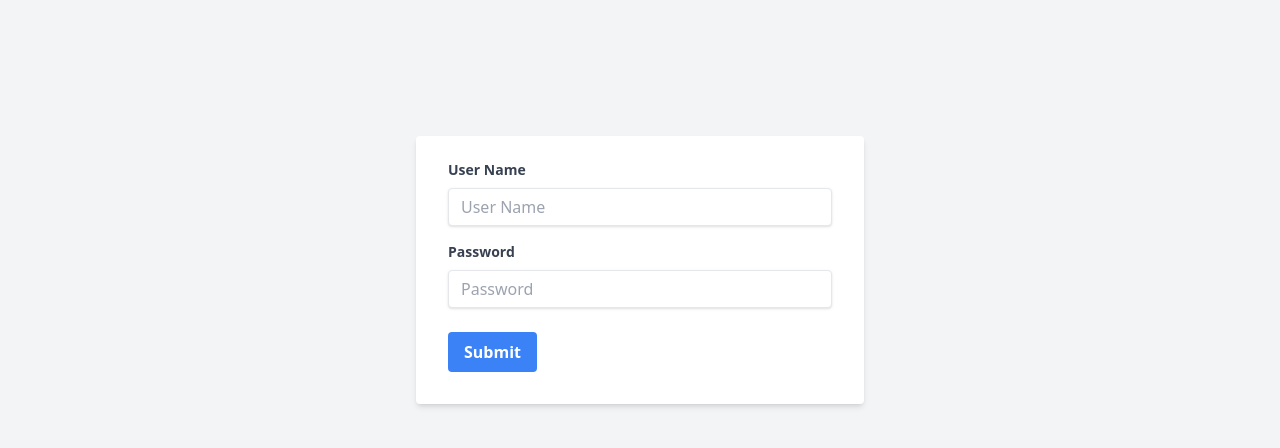
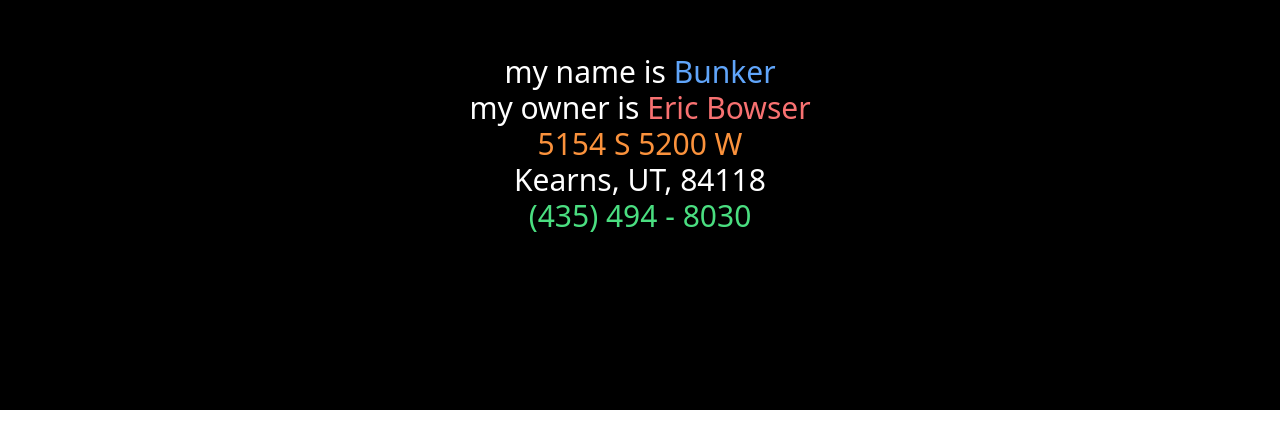
Before and after one commit to ericbowser/LaserTags, a React app: page /login in a window 1280 px wide. Shown: the part 122-570 px from the top of the page. Built offline with nearby package versions, Linux system fonts and the light colour scheme.

Commit message:
POC linking

```diff
--- a/public/index.html
+++ b/public/index.html
@@ -10,6 +10,8 @@
     <script defer="defer" src="bundle.js"></script>
 </head>
 <body>
-<div id="root"></div>
+<div id="root">
+
+</div>
 </body>
 </html>
--- a/src/api/tagApi.js
+++ b/src/api/tagApi.js
@@ -9,4 +9,13 @@ const saveTagInformation = (body = {}) => {
        })
 }
 
-export default saveTagInformation;
+const checkUser = (credentials = {}) => {
+    console.log('Logging in', credentials);
+    return axios.post('http://localhost:32636/login', credentials)
+        .then(res => {
+            console.log('response: ', res.data);
+            return res.data;
+        })
+}
+
+export {saveTagInformation, checkUser};
--- a/src/components/Login.js
+++ b/src/components/Login.js
@@ -1,17 +1,27 @@
 import React, {useEffect, useState} from 'react';
+import {checkUser} from '../api/tagApi';
 
-function Login() {
-    const [username, setUsername] = useState('');
-    const [password, setPassword] = useState('');
+const Login = () => {
+    const [username, setUsername] = useState(null);
+    const [password, setPassword] = useState(null);
 
     useEffect(() => {
+
     }, [username, password]);
 
     const handleSubmit = (e) => {
+        console.log(username)
+        console.log(password)
         e.preventDefault();
-        // Handle the login logic here
-        console.log('Username:', username);
-        console.log('Password:', password);
+        const credentials = {
+            username,
+            password
+        }
+        return checkUser(credentials)
+            .then(res => {
+                console.log(res)
+                return res.data;
+            })
     };
 
     return (
--- a/src/components/Qrcode.js
+++ b/src/components/Qrcode.js
@@ -1,6 +1,6 @@
 import QRCode from 'qrcode.react';
 import React, {useEffect, useState} from 'react';
-import saveTagInformation from '../api/tagApi';
+import {saveTagInformation} from '../api/tagApi';
 
 const QrcodeData = ({formData}) => {
     // TODO - get login userid and password to use as unique url
@@ -30,7 +30,7 @@ const QrcodeData = ({formData}) => {
                 });*/
             if(url) {
                 console.log('returned url: ', url);
-                setSavedUrl('http://localhost:');
+                setSavedUrl('http://localhost:31666/1');
             }
         } catch (error) {
             console.log(error);
--- a/src/index.js
+++ b/src/index.js
@@ -31,4 +31,16 @@ const router = createBrowserRouter([
 ])
 
 createRoot(document.getElementById('root') )
-    .render(<RouterProvider router={router} />);
+    .render(
+        <div className={'container-lg text-3xl font-sans items-center text-center justify-normal bg-black text-white p-44'}>
+            <h3>my name is <span className={'text-blue-400'}>Bunker</span></h3>
+            <h3>my owner is <span className={'text-red-400'}>Eric Bowser</span></h3>
+            <h3 className={'text-orange-400'}>5154 S 5200 W</h3>
+            <h3>Kearns, UT, 84118</h3>
+            <h3 className={'text-green-400 bolder'}>(435) 494 - 8030</h3>
+        </div>
+/*
+<RouterProvider router={router}/>
+*/
+)
+;
--- a/src/output.css
+++ b/src/output.css
@@ -640,8 +640,16 @@ video {
   position: relative;
 }
 
+.mb-2 {
+  margin-bottom: 0.5rem;
+}
+
 .mb-4 {
   margin-bottom: 1rem;
+}
+
+.mb-6 {
+  margin-bottom: 1.5rem;
 }
 
 .mb-8 {
@@ -658,14 +666,6 @@ video {
 
 .mt-8 {
   margin-top: 2rem;
-}
-
-.mb-2 {
-  margin-bottom: 0.5rem;
-}
-
-.mb-6 {
-  margin-bottom: 1.5rem;
 }
 
 .block {
@@ -708,10 +708,6 @@ video {
   max-width: 28rem;
 }
 
-.max-w-lg {
-  max-width: 32rem;
-}
-
 .shrink {
   flex-shrink: 1;
 }
@@ -742,6 +738,10 @@ video {
   align-items: center;
 }
 
+.justify-normal {
+  justify-content: normal;
+}
+
 .justify-center {
   justify-content: center;
 }
@@ -764,12 +764,13 @@ video {
   border-radius: 0.375rem;
 }
 
-.rounded-lg {
-  border-radius: 0.5rem;
+.border {
+  border-width: 1px;
 }
 
-.border {
-  border-width: 1px;
+.bg-black {
+  --tw-bg-opacity: 1;
+  background-color: rgb(0 0 0 / var(--tw-bg-opacity));
 }
 
 .bg-blue-500 {
@@ -795,8 +796,13 @@ video {
   padding: 1.5rem;
 }
 
-.p-80 {
-  padding: 20rem;
+.p-44 {
+  padding: 11rem;
+}
+
+.px-3 {
+  padding-left: 0.75rem;
+  padding-right: 0.75rem;
 }
 
 .px-4 {
@@ -804,19 +810,18 @@ video {
   padding-right: 1rem;
 }
 
+.px-8 {
+  padding-left: 2rem;
+  padding-right: 2rem;
+}
+
 .py-2 {
   padding-top: 0.5rem;
   padding-bottom: 0.5rem;
 }
 
-.px-3 {
-  padding-left: 0.75rem;
-  padding-right: 0.75rem;
-}
-
-.px-8 {
-  padding-left: 2rem;
-  padding-right: 2rem;
+.pb-8 {
+  padding-bottom: 2rem;
 }
 
 .pt-44 {
@@ -827,16 +832,16 @@ video {
   padding-top: 1.25rem;
 }
 
-.pb-8 {
-  padding-bottom: 2rem;
-}
-
 .pt-6 {
   padding-top: 1.5rem;
 }
 
 .text-center {
   text-align: center;
+}
+
+.font-sans {
+  font-family: ui-sans-serif, system-ui, sans-serif, "Apple Color Emoji", "Segoe UI Emoji", "Segoe UI Symbol", "Noto Color Emoji";
 }
 
 .text-2xl {
@@ -847,6 +852,11 @@ video {
 .text-sm {
   font-size: 0.875rem;
   line-height: 1.25rem;
+}
+
+.text-3xl {
+  font-size: 1.875rem;
+  line-height: 2.25rem;
 }
 
 .font-bold {
@@ -894,25 +904,39 @@ video {
   color: rgb(255 255 255 / var(--tw-text-opacity));
 }
 
+.text-blue-800 {
+  --tw-text-opacity: 1;
+  color: rgb(30 64 175 / var(--tw-text-opacity));
+}
+
+.text-blue-400 {
+  --tw-text-opacity: 1;
+  color: rgb(96 165 250 / var(--tw-text-opacity));
+}
+
+.text-orange-400 {
+  --tw-text-opacity: 1;
+  color: rgb(251 146 60 / var(--tw-text-opacity));
+}
+
+.text-green-400 {
+  --tw-text-opacity: 1;
+  color: rgb(74 222 128 / var(--tw-text-opacity));
+}
+
 .underline {
   text-decoration-line: underline;
+}
+
+.shadow {
+  --tw-shadow: 0 1px 3px 0 rgb(0 0 0 / 0.1), 0 1px 2px -1px rgb(0 0 0 / 0.1);
+  --tw-shadow-colored: 0 1px 3px 0 var(--tw-shadow-color), 0 1px 2px -1px var(--tw-shadow-color);
+  box-shadow: var(--tw-ring-offset-shadow, 0 0 #0000), var(--tw-ring-shadow, 0 0 #0000), var(--tw-shadow);
 }
 
 .shadow-md {
   --tw-shadow: 0 4px 6px -1px rgb(0 0 0 / 0.1), 0 2px 4px -2px rgb(0 0 0 / 0.1);
   --tw-shadow-colored: 0 4px 6px -1px var(--tw-shadow-color), 0 2px 4px -2px var(--tw-shadow-color);
-  box-shadow: var(--tw-ring-offset-shadow, 0 0 #0000), var(--tw-ring-shadow, 0 0 #0000), var(--tw-shadow);
-}
-
-.shadow-lg {
-  --tw-shadow: 0 10px 15px -3px rgb(0 0 0 / 0.1), 0 4px 6px -4px rgb(0 0 0 / 0.1);
-  --tw-shadow-colored: 0 10px 15px -3px var(--tw-shadow-color), 0 4px 6px -4px var(--tw-shadow-color);
-  box-shadow: var(--tw-ring-offset-shadow, 0 0 #0000), var(--tw-ring-shadow, 0 0 #0000), var(--tw-shadow);
-}
-
-.shadow {
-  --tw-shadow: 0 1px 3px 0 rgb(0 0 0 / 0.1), 0 1px 2px -1px rgb(0 0 0 / 0.1);
-  --tw-shadow-colored: 0 1px 3px 0 var(--tw-shadow-color), 0 1px 2px -1px var(--tw-shadow-color);
   box-shadow: var(--tw-ring-offset-shadow, 0 0 #0000), var(--tw-ring-shadow, 0 0 #0000), var(--tw-shadow);
 }
 
```
